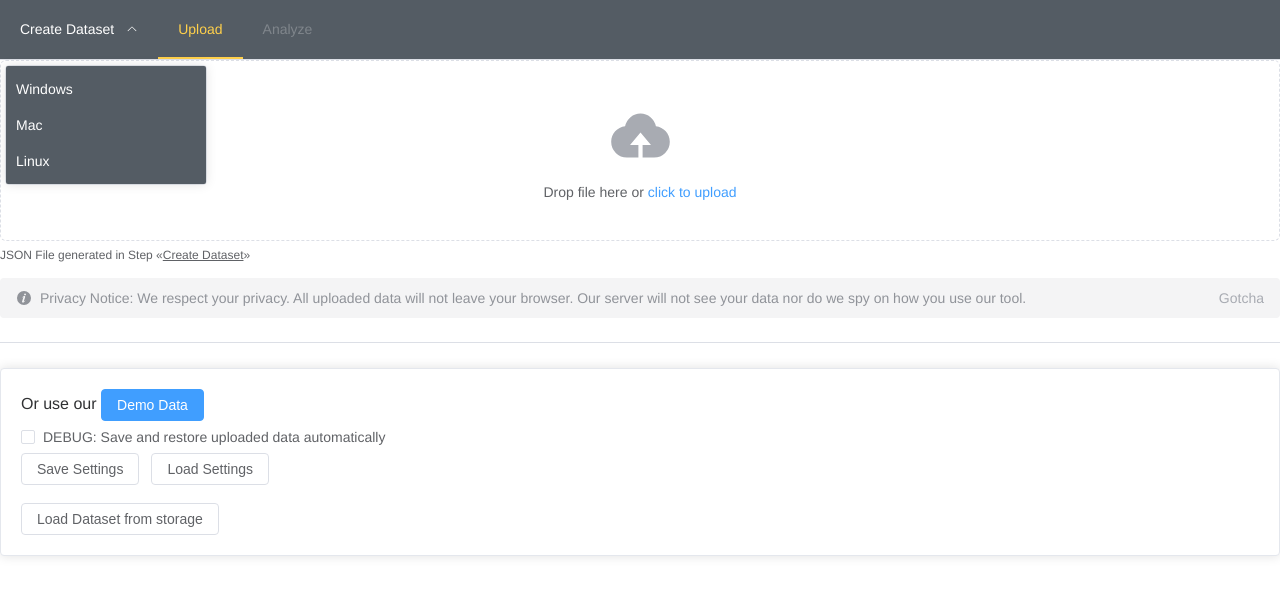
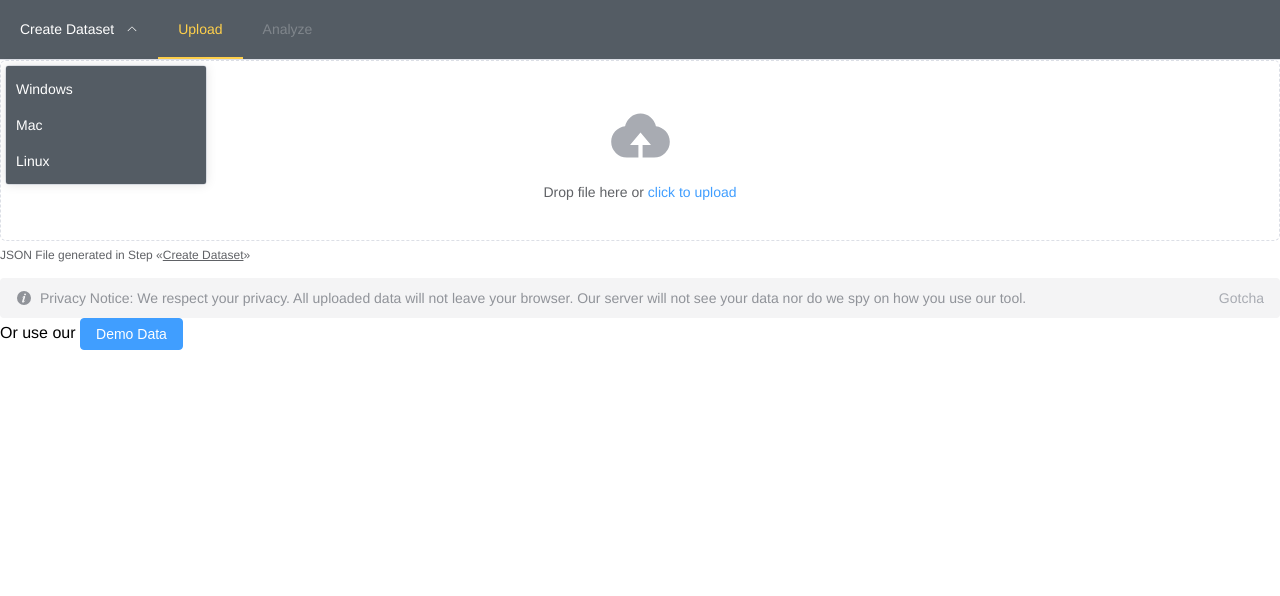
Before and after one commit to marcgauch/dashboard-design, a Vue app: page /upload in a window 1280 px wide. Shown: the top 596 px of the page. Built offline with nearby package versions, Linux system fonts and the light colour scheme; what @imengyu/vue3-context-menu would draw is missing.

Commit message:
REMOVED: Debug stuff

```diff
--- a/src/stores/settingsStore.ts
+++ b/src/stores/settingsStore.ts
@@ -9,54 +9,10 @@ export const useSettingsStore = defineStore('settings', () => {
     DECIMAL_PLACES: 2,
     TEXT_WHEN_TOO_BIG: 'too many',
   });
-  const DEBUG_SAVE_UPLOADED_DATA_IN_LOCAL_STORAGE = ref(false);
-
-  const saveSettings = () => {
-    localStorage.setItem(
-      'TREE_EXPAND_DEFAULT_LEVEL',
-      JSON.stringify(TREE_EXPAND_DEFAULT_LEVEL.value)
-    );
-    localStorage.setItem('TREE_BAR_COLOR', JSON.stringify(TREE_BAR_COLOR.value));
-    localStorage.setItem('TREE_ITEM_SIZE', JSON.stringify(TREE_ITEM_SIZE));
-    localStorage.setItem(
-      'DEBUG_SAVE_UPLOADED_DATA_IN_LOCAL_STORAGE',
-      JSON.stringify(DEBUG_SAVE_UPLOADED_DATA_IN_LOCAL_STORAGE.value)
-    );
-  };
-
-  const loadSettings = () => {
-    TREE_EXPAND_DEFAULT_LEVEL.value = JSON.parse(
-      localStorage.getItem('TREE_EXPAND_DEFAULT_LEVEL') || '0'
-    );
-    TREE_BAR_COLOR.value = JSON.parse(localStorage.getItem('TREE_BAR_COLOR') || '#00FFFF');
-    const { STEP_SIZE, DECIMAL_PLACES, TEXT_WHEN_TOO_BIG } = JSON.parse(
-      localStorage.getItem('TREE_ITEM_SIZE') ||
-        `{
-      STEP_SIZE: 1024,
-      DECIMAL_PLACES: 2,
-      TEXT_WHEN_TOO_BIG: 'too many',
-    }`
-    );
-    TREE_ITEM_SIZE.DECIMAL_PLACES = DECIMAL_PLACES;
-    TREE_ITEM_SIZE.STEP_SIZE = STEP_SIZE;
-    TREE_ITEM_SIZE.TEXT_WHEN_TOO_BIG = TEXT_WHEN_TOO_BIG;
-
-    DEBUG_SAVE_UPLOADED_DATA_IN_LOCAL_STORAGE.value = JSON.parse(
-      localStorage.getItem('DEBUG_SAVE_UPLOADED_DATA_IN_LOCAL_STORAGE') || 'false'
-    );
-  };
-
-  // this has to be done regardless of the settings. otherwise this data couln't be loaded at all
-  DEBUG_SAVE_UPLOADED_DATA_IN_LOCAL_STORAGE.value = JSON.parse(
-    localStorage.getItem('DEBUG_SAVE_UPLOADED_DATA_IN_LOCAL_STORAGE') || 'false'
-  );
 
   return {
     TREE_EXPAND_DEFAULT_LEVEL,
     TREE_ITEM_SIZE,
     TREE_BAR_COLOR,
-    DEBUG_SAVE_UPLOADED_DATA_IN_LOCAL_STORAGE,
-    saveSettings,
-    loadSettings,
   };
 });
--- a/src/views/UploadView.vue
+++ b/src/views/UploadView.vue
@@ -17,40 +17,21 @@
     close-text="Gotcha"
     style="margin-top: 1rem"
   />
-  <el-divider />
-  <el-card>
-    Or use our <el-button @click="useDemoData" type="primary">Demo Data</el-button><br />
-    <el-checkbox v-model="settingsStore.DEBUG_SAVE_UPLOADED_DATA_IN_LOCAL_STORAGE">
-      DEBUG: Save and restore uploaded data automatically
-    </el-checkbox>
-    <br />
-    <el-button @click="settingsStore.saveSettings()">Save Settings</el-button>
-    <el-button @click="settingsStore.loadSettings()">Load Settings</el-button>
-    <br /><br />
-    <el-button @click="loadDatasetFromStorage">Load Dataset from storage</el-button>
-  </el-card>
+  Or use our <el-button @click="useDemoData" type="primary">Demo Data</el-button>
 </template>
 
 <script setup lang="ts">
 import { UploadFilled } from '@element-plus/icons-vue';
 import { ReportFileParser } from '@/services/ReportFileParser';
 import { useTreeStore } from '@/stores/treeStore';
-import { useSettingsStore } from '@/stores/settingsStore';
 import { ElNotification } from 'element-plus';
 import DEMODATA from '@/services/demodata';
 
 const treeStore = useTreeStore();
-const settingsStore = useSettingsStore();
 
 const useDemoData = () => {
   treeStore.reportFile = ReportFileParser.parse(JSON.stringify(DEMODATA), 'Demodata.json');
   showUploadedNotification();
-};
-
-const loadDatasetFromStorage = () => {
-  const DATA = localStorage.getItem('DATA');
-  if (!DATA) return;
-  treeStore.reportFile = ReportFileParser.parse(DATA, 'from storage');
 };
 
 const upload = (file: any) => {
@@ -60,13 +41,6 @@ const upload = (file: any) => {
     const str = e?.target?.result?.toString();
     if (!str) return;
     treeStore.reportFile = ReportFileParser.parse(str, name);
-    if (settingsStore.DEBUG_SAVE_UPLOADED_DATA_IN_LOCAL_STORAGE) {
-      try {
-        localStorage.setItem('DATA', str);
-      } catch {
-        console.log("Can't add your data to store. Probably it's just too big");
-      }
-    }
     showUploadedNotification();
   };
 
@@ -80,9 +54,4 @@ const showUploadedNotification = () => {
     type: 'success',
   });
 };
-
-if (settingsStore.DEBUG_SAVE_UPLOADED_DATA_IN_LOCAL_STORAGE) {
-  settingsStore.loadSettings();
-  loadDatasetFromStorage();
-}
 </script>
```
